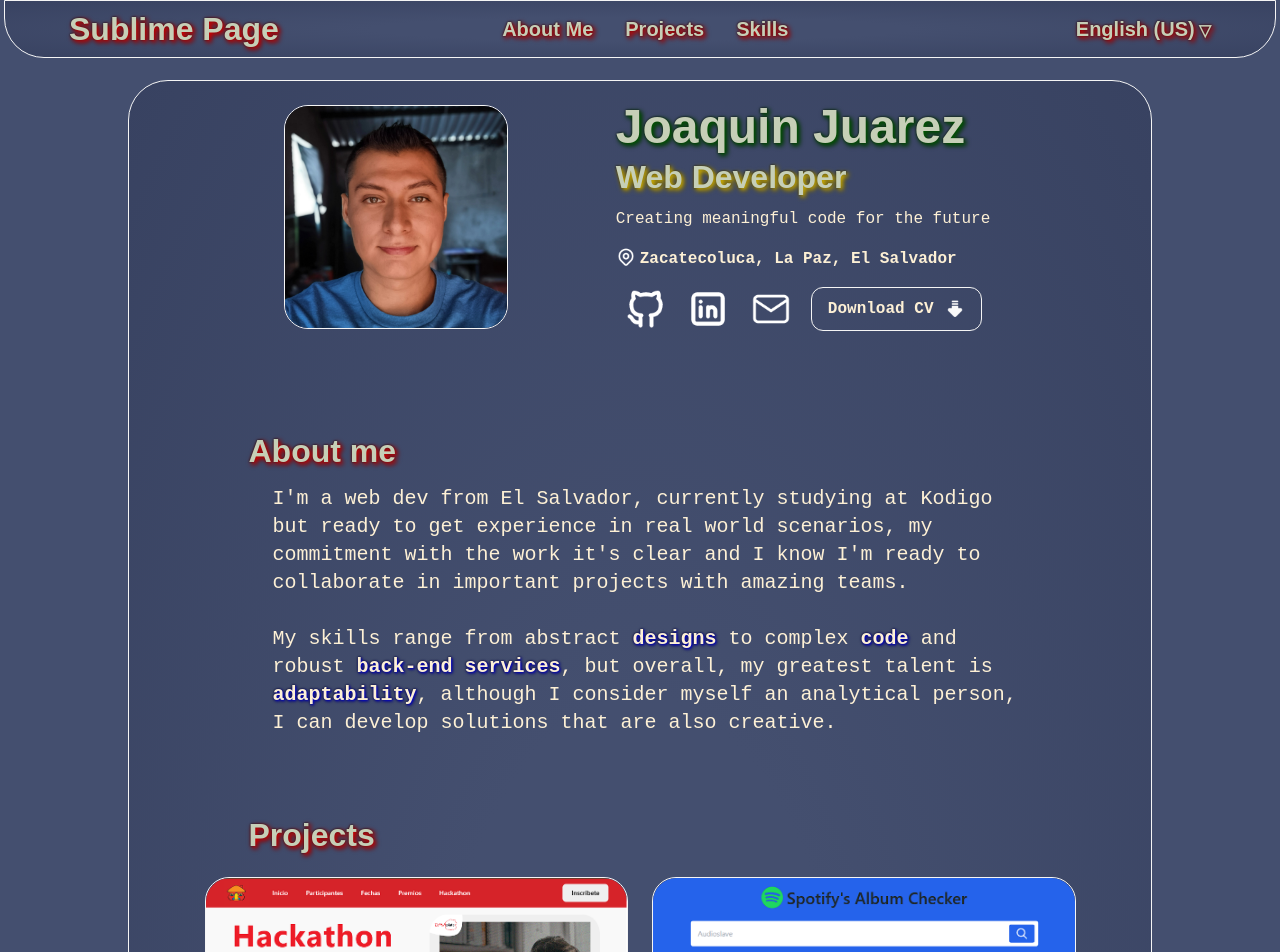
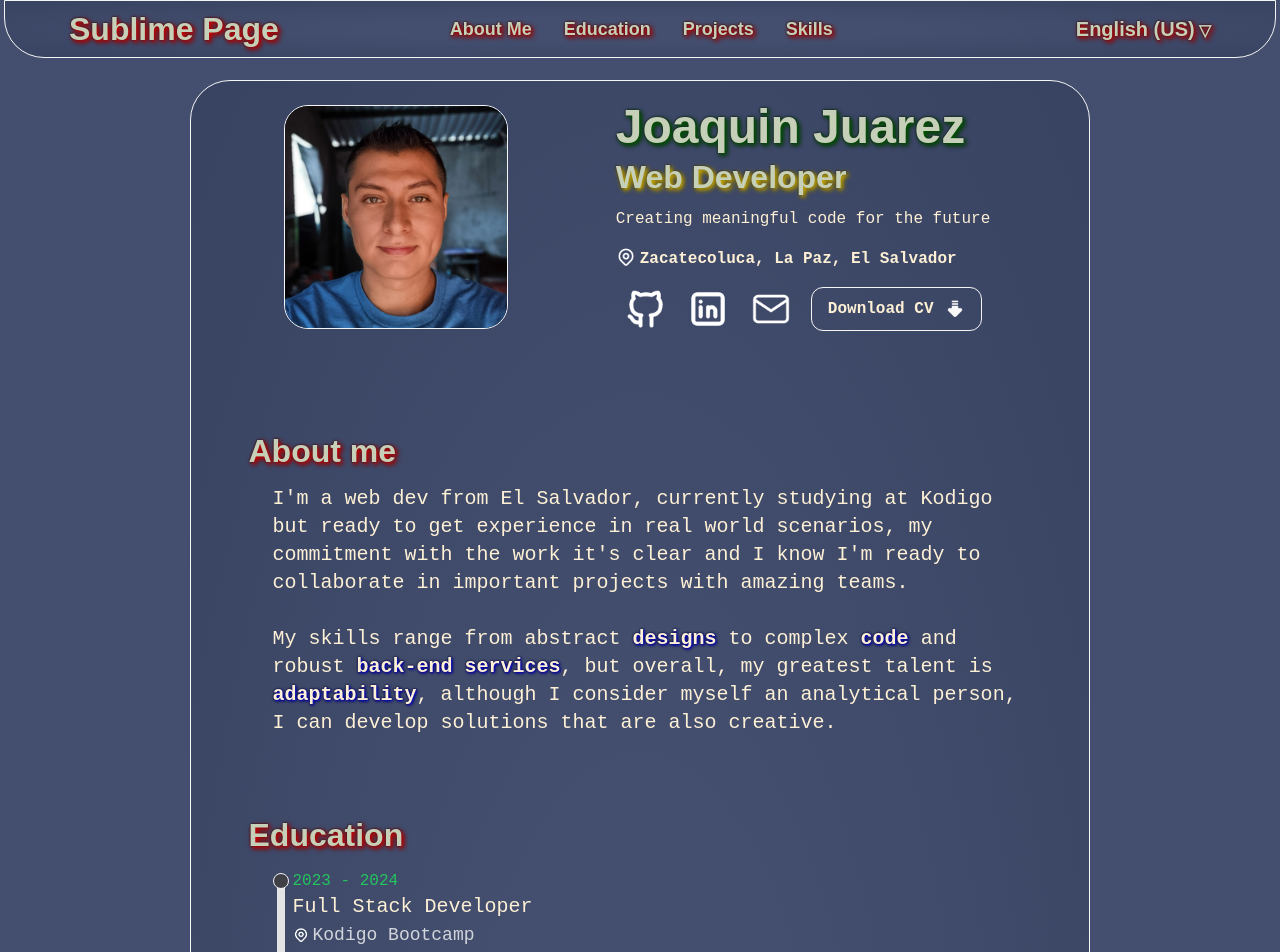
Before and after one commit to jacubiam/jacubiam-vercel, a React (Vite) app: page / in a window 1280 px wide. Shown: the top 952 px of the page. Built offline with nearby package versions, Linux system fonts and the light colour scheme; no server answers.

Commit message:
:sparkles:feat(education):add education section

```diff
--- a/src/App.tsx
+++ b/src/App.tsx
@@ -1,4 +1,5 @@
 import AboutMe from "./components/AboutMe";
+import Education from "./components/Education";
 import Footer from "./components/Footer";
 import Header from "./components/Header";
 import Hero from "./components/Hero";
@@ -10,11 +11,11 @@ function App() {
   return (
     <>
       <Header />
-      {/* Temporary pb-8*/}
       <main id="home" className="pt-16 lg:pt-20">
-        <div className="bg-radial border border-smoky rounded-[40px] mx-3 pb-8 lg:max-w-screen-lg lg:mx-auto">
+        <div className="bg-radial border border-smoky rounded-[40px] mx-3 pb-8 lg:max-w-[900px] lg:mx-auto">
           <Hero />
           <AboutMe />
+          <Education />
           <Projects />
           <Skills />
         </div>
--- /dev/null
+++ b/src/components/Education.tsx
@@ -0,0 +1,16 @@
+import School from "./School";
+
+const Education = () => {
+    return (
+        <section id="education" className="text-normal max-w-[895px] mx-3 pt-16 md:mx-auto lg:pt-20">
+            <h1 className="font-title font-bold text-heading text-[calc(8px+5vw)] drop-shadow-title shadow-title mb-4 ml-2 min-[425px]:text-3xl md:text-[32px] md:ml-8 lg:ml-14">Education</h1>
+            <div className="relative sm:mx-6 md:mx-16 lg:mx-20">
+                <div className="absolute justify-self-start bg-zinc-200 w-2 top-2 left-1 h-4/6"></div>
+                <School period="2023 - 2024" title="Full Stack Developer" school="Kodigo Bootcamp" last />
+                <School period="2020 - 2022" title="Systems Engineering (2nd Year)" school="Universidad de El Salvador" />
+            </div>
+        </section>
+    );
+};
+
+export default Education;
--- a/src/components/Header.tsx
+++ b/src/components/Header.tsx
@@ -163,14 +163,16 @@ const Header = () => {
         <div className="flex flex-wrap justify-between mx-8 items-center h-11 lg:h-14 md:mx-16">
           <a href="#home" className="font-title font-bold text-heading text-xl drop-shadow-title shadow-title md:text-2xl lg:text-[32px]">
             Sublime Page</a>
+          <div className="grid grid-flow-col items-center w-2/3">
             <nav className="hidden lg:flex">
-            <div className="font-title font-bold text-heading shadow-title text-xl">
+              <div className="font-title font-bold text-heading shadow-title text-base xl:text-lg">
                 <a href="#about-me" className="drop-shadow-title mr-8">About Me</a>
+                <a href="#education" className="drop-shadow-title mr-8">Education</a>
                 <a href="#projects" className="drop-shadow-title mr-8">Projects</a>
-              <a href="#skills" className="drop-shadow-title mr-16">Skills</a>
+                <a href="#skills" className="drop-shadow-title mr-8">Skills</a>
               </div>
             </nav>
-          <div className="flex flex-wrap items-center">
+            <div className="justify-self-end  flex flex-wrap items-center">
               <div className="hidden shadow-title font-title font-bold text-heading shadow-title text-xl md:inline md:mr-16 lg:mr-0">
                 <div onClick={handleLanguage} ref={droplangRef}>
                   <span className="cursor-default select-none drop-shadow-title mr-1">English (US)</span>
@@ -199,12 +201,14 @@ const Header = () => {
             </div>
           </div>
         </div>
+      </div>
       <nav className="hidden lg:hidden w-fit absolute right-0 mr-1">
         <div ref={navRef} className="bg-radial border-x border-b border-smoky rounded-br-[20px] rounded-bl-[20px] font-title font-bold text-heading animate-hamburger shadow-title p-4 md:p-8">
           <a href="#about-me" className="block drop-shadow-title mb-2 md:mb-4">About Me</a>
+          <a href="#education" className="block drop-shadow-title mb-2 md:mb-4">Education</a>
           <a href="#projects" className="block drop-shadow-title mb-2 md:mb-4">Projects</a>
           <a href="#skills" className="block drop-shadow-title mb-2 md:mb-0">Skills</a>
-          <div className="md:hidden shadow-title shadow-title md:mr-16 lg:mr-0">
+          <div className="md:hidden shadow-title shadow-title">
             <div onClick={handleLanguageHam} ref={droplangHamburgerRef}>
               <span className="cursor-default select-none drop-shadow-title mr-1">English (US)</span>
               {isOpenLangHam ?
--- /dev/null
+++ b/src/components/School.tsx
@@ -0,0 +1,17 @@
+import map from "../assets/hero/map-pin.png";
+
+const School = (props: { period: string, title: string, school: string, last?: boolean }) => {
+    return (
+        <article className={!props.last ? "mt-12" : ""}>
+            <div className="inline-block relative align-top border border-smoky rounded-full bg-zinc-700 w-4 h-4 top-1"></div>
+            <div className="inline-block relative left-1">
+                <span className={`text-[calc(4.2vw)] min-[425px]:text-base ${props.last ? "text-green-500" : "text-gray-300"}`}>{props.period}</span>
+                <h3 className="text-[calc(5vw)] min-[425px]:text-xl">{props.title}</h3>
+                <img className="inline-block w-4 align-text-top mr-1" src={map} alt="Map pin icon" />
+                <span className="inline-block text-[calc(4.5vw)] min-[425px]:text-lg text-gray-300">{props.school}</span>
+            </div>
+        </article>
+    );
+};
+
+export default School;
```
Lines whose indentation alone changed are shown as unchanged.
